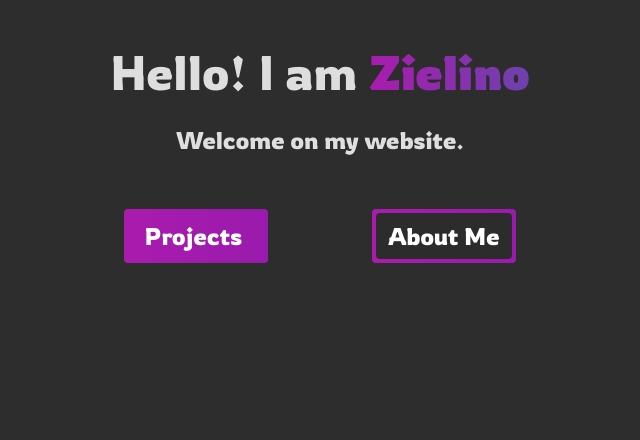
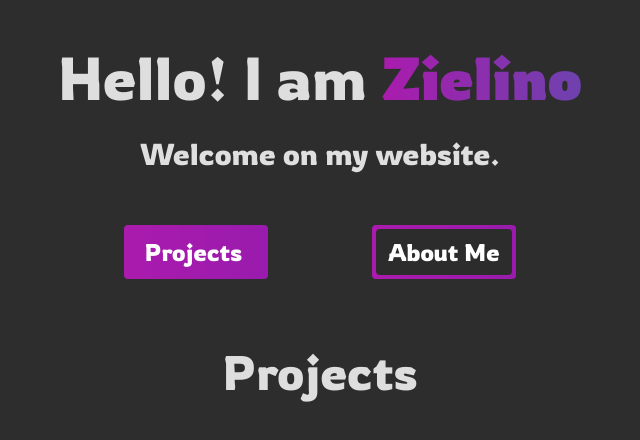
Before and after one commit to Zielin0/zielinus.xyz, a Vue app: page / in a window 1280 px wide. Shown: the top 440 px of the page, without its empty margins (320-960 px from the left). Built offline with nearby package versions, Linux system fonts and the light colour scheme.

Commit message:
feat(section): add ProjectSection

```diff
--- a/src/components/layout/AppLayout.vue
+++ b/src/components/layout/AppLayout.vue
@@ -1,9 +1,13 @@
 <script lang="ts" setup>
 import HeroSection from '../section/HeroSection.vue';
+import ProjectSection from '../section/ProjectSection.vue';
 </script>
 
 <template>
   <div class="font-rowdies flex justify-center text-center mt-12 text-white">
     <HeroSection />
   </div>
+  <div class="font-rowdies flex justify-center text-center mt-20 text-white">
+    <ProjectSection id="#projects" />
+  </div>
 </template>
--- a/src/components/section/HeroSection.vue
+++ b/src/components/section/HeroSection.vue
@@ -5,10 +5,10 @@ import JumpButton from '../JumpButton.vue';
 
 <template>
   <div>
-    <h1 class="text-5xl">
+    <h1 class="text-6xl">
       Hello! I am <ColoredText class="font-bold">Zielino</ColoredText>
     </h1>
-    <h1 class="text-white-second text-2xl mt-7">Welcome on my website.</h1>
+    <h1 class="text-white-second text-3xl mt-7">Welcome on my website.</h1>
 
     <div class="mt-16">
       <JumpButton class="mr-[13vmin]" target-id="#projects">
--- /dev/null
+++ b/src/components/section/ProjectSection.vue
@@ -0,0 +1,7 @@
+<script lang="ts" setup></script>
+
+<template>
+  <div>
+    <h1 class="text-5xl">Projects</h1>
+  </div>
+</template>
```
